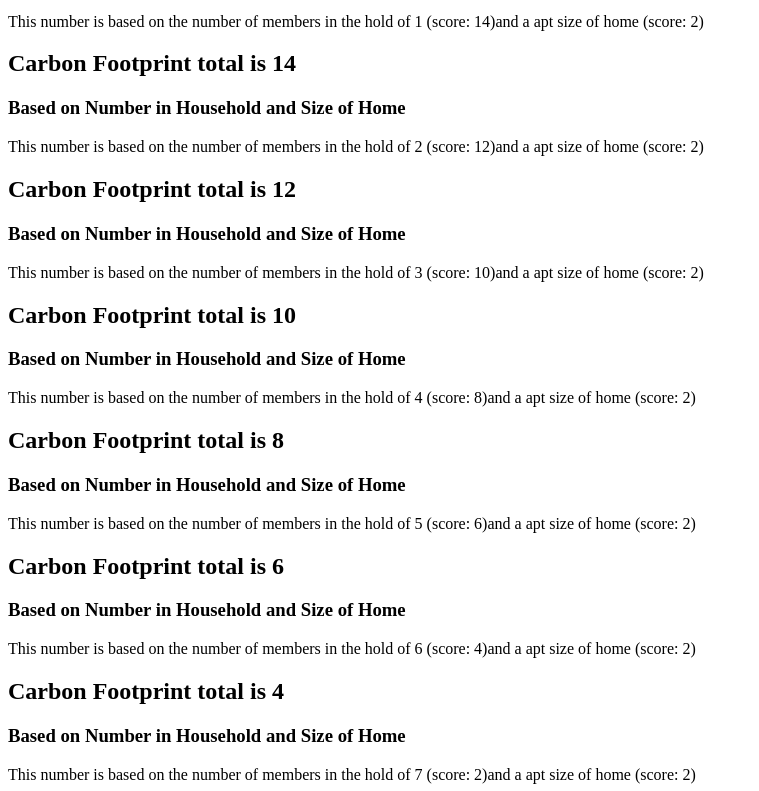
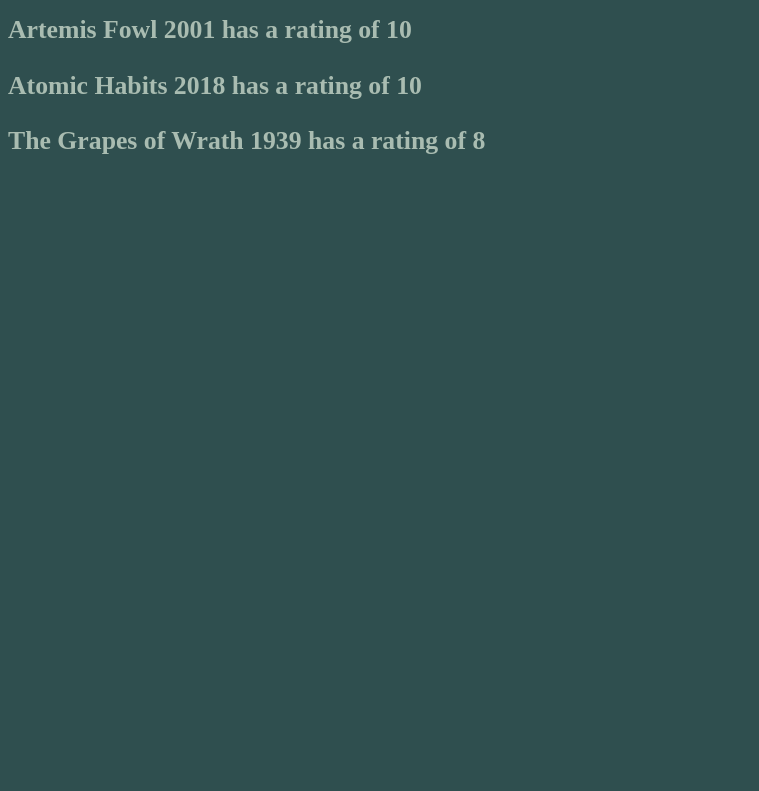
Before and after one commit to CIT93/dalvird-pub, a plain HTML site: page w5/index.html in a window 1280 px wide. Shown: the part 95-886 px from the top of the page, without its empty margins (0-759 px from the left). After the commit the page ends 800 px from the top, so only its background shows below. Drawn offline with Linux system fonts and the light colour scheme.

Commit message:
code challenge for w6 with three books

```diff
--- a/w5/index.html
+++ b/w5/index.html
@@ -5,6 +5,15 @@
     <meta name="viewport" content="width=device-width, initial-scale=1.0">
     <title>Week 5 - Carbon Footprint - Pub</title>
     <script defer src="main.js"></script>
+    <style>
+        html{
+            font-size: 22px;
+        }
+        body {
+            background-color:darkslategray;
+            color: rgba(211, 225, 211, 0.745);
+        }
+    </style>
 </head>
 <body>
     <div id="output"></div>
--- a/w5/main.js
+++ b/w5/main.js
@@ -1,3 +1,24 @@
+
+const bookData = [
+  { title: "Artemis Fowl", year: 2001, rating: 10 },
+  { title: "Atomic Habits", year: 2018, rating: 10},
+  { title: "The Grapes of Wrath", year: 1939, rating: 8}
+];
+
+const output = document.getElementById("output");
+let newHeading = document.createElement("h1");
+newHeading.textContent = "Top Three Books Rating:";
+output.appendChild(newHeading);
+
+for (book of bookData) {
+  // let newH1 = document.createElement("h3");
+  // let newH2 = document.createElement("h3");
+  let newH3 = document.createElement("h3");
+  newH3.textContent = `${book.title} ${book.year} has a rating of ${book.rating}\n`;
+  output.appendChild(newH3);
+}
+
+
 const cfpData = [];
 // function cfpDataObj(houseHoldMembers, houseSize, houseHoldPoints, houseSizePts, total) {
 //   // this.houseHoldMembers = houseHoldMembers,
@@ -108,33 +129,33 @@ function displayOutput(){
     //     }
 }
 
-  start(1, "apt");
-  start(2, "apt");
-  start(3, "apt");
-  start(4, "apt");
-  start(5, "apt");
-  start(6, "apt");
-  start(7, "apt");
-  start(1, "small");
-  start(2, "small");
-  start(3, "small");
-  start(4, "small");
-  start(5, "small");
-  start(6, "small");
-  start(7, "small");
-  start(1, "medium");
-  start(2, "medium");
-  start(3, "medium");
-  start(4, "medium");
-  start(5, "medium");
-  start(6, "medium");
-  start(7, "medium");
-  start(1, "large");
-  start(2, "large");
-  start(3, "large");
-  start(4, "large");
-  start(5, "large");
-  start(6, "large");
-  start(7, "large");
+  // start(1, "apt");
+  // start(2, "apt");
+  // start(3, "apt");
+  // start(4, "apt");
+  // start(5, "apt");
+  // start(6, "apt");
+  // start(7, "apt");
+  // start(1, "small");
+  // start(2, "small");
+  // start(3, "small");
+  // start(4, "small");
+  // start(5, "small");
+  // start(6, "small");
+  // start(7, "small");
+  // start(1, "medium");
+  // start(2, "medium");
+  // start(3, "medium");
+  // start(4, "medium");
+  // start(5, "medium");
+  // start(6, "medium");
+  // start(7, "medium");
+  // start(1, "large");
+  // start(2, "large");
+  // start(3, "large");
+  // start(4, "large");
+  // start(5, "large");
+  // start(6, "large");
+  // start(7, "large");
 
-displayOutput();
+// displayOutput();
```
